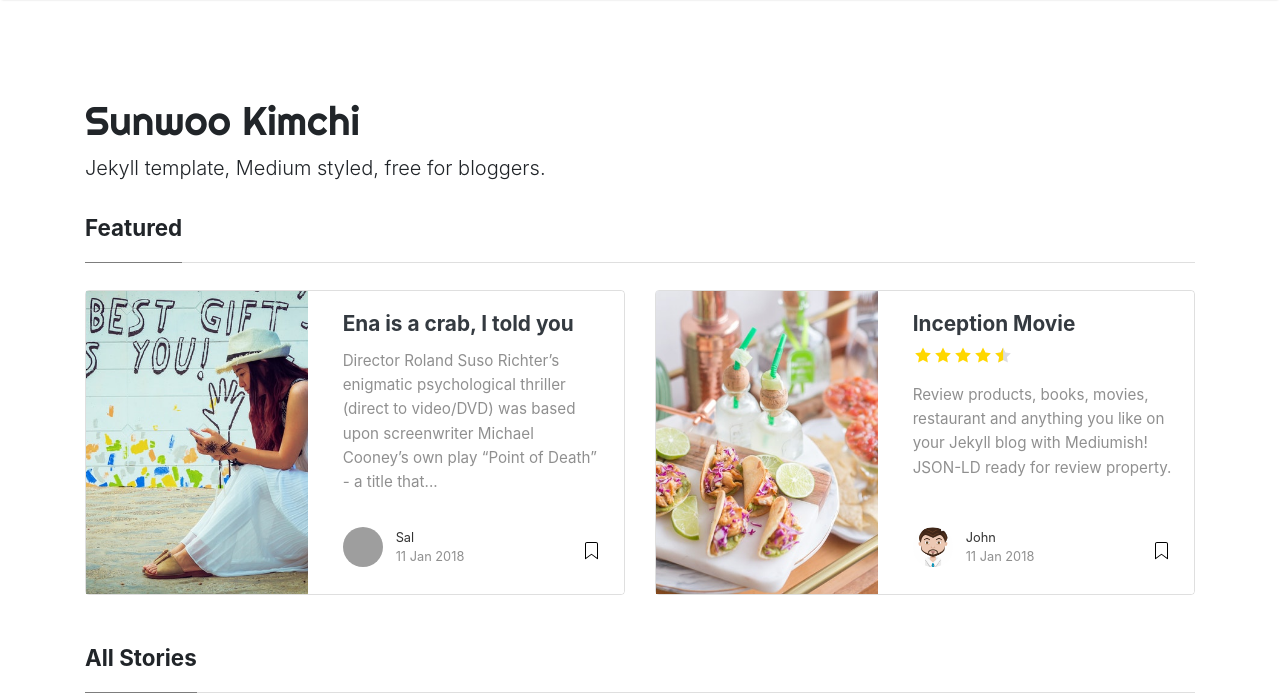
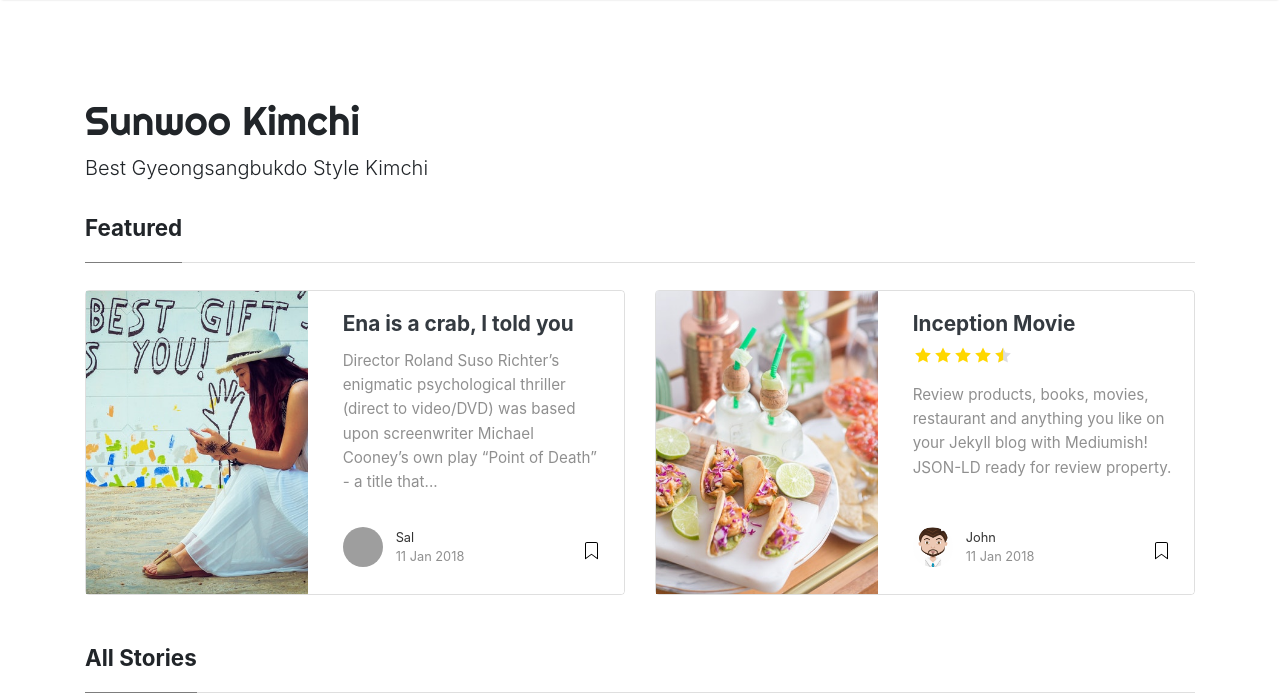
Before and after one commit to OpenRedSoftware/sunwookimchi, a Jekyll site: the page built from index.html, in a window 1280 px wide and 900 px high, cut to the strip 0-696 px from the top of the window. Built offline with Jekyll 4.4.1, drawn with Linux system fonts in a browser that asks for light colours; nearby versions of some CDN libraries; the list of posts is cut into pages by our own code; grey boxes are pictures that could not be loaded.

Commit message:
Update website Description

```diff
--- a/_config.yml
+++ b/_config.yml
@@ -1,7 +1,7 @@
 # Site
 name: "Sunwoo Kimchi"
 title: "Sunwoo Kimchi"
-description: "Jekyll template, Medium styled, free for bloggers."
+description: "Best Gyeongsangbukdo Style Kimchi"
 logo: 'assets/images/logo.png'
 favicon: 'assets/images/logo.png'
 baseurl: /mediumish-theme-jekyll
```
